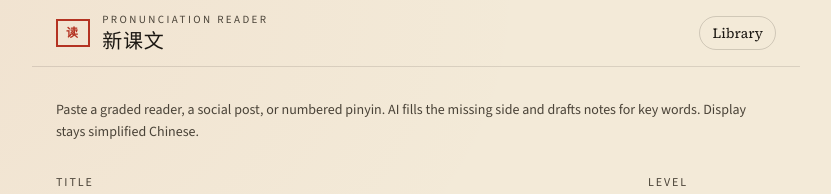
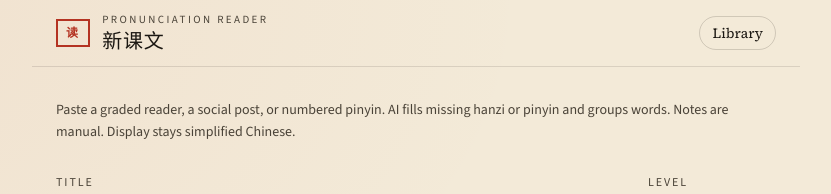
Before and after one commit to larry-fuqua/chinese-learning, a Next.js app: page /new in a window 1280 px wide. Shown: the top 194 px of the page, without its empty margins (224-1055 px from the left). Built offline with nearby package versions, Linux system fonts and the light colour scheme.

Commit message:
Document local and remote setup; drop personal config; notes stay manual.

```diff
--- a/src/components/NewStoryForm.tsx
+++ b/src/components/NewStoryForm.tsx
@@ -9,10 +9,9 @@ import {
   buildSentencesFromHanzi,
   looksLikePinyin,
   newId,
-  notesFromWordHints,
   onlyHanzi,
 } from "@/lib/text";
-import type { Note, PrepareResponse, Story, StoryLevel } from "@/lib/types";
+import type { PrepareResponse, Story, StoryLevel } from "@/lib/types";
 
 export function NewStoryForm({ storyId }: { storyId?: string }) {
   const router = useRouter();
@@ -105,7 +104,7 @@ export function NewStoryForm({ storyId }: { storyId?: string }) {
         throw new Error(body.error || "Could not group words. Try Save with AI.");
       }
       story.sentences = body.sentences;
-      story.notes = notesFromWordHints(body.sentences, existing?.notes ?? {});
+      story.notes = existing?.notes ?? {};
       await saveStory(story);
       router.push(`/read/${story.id}`);
     } catch (err) {
@@ -149,8 +148,8 @@ export function NewStoryForm({ storyId }: { storyId?: string }) {
       <main className="px-4 py-8 sm:px-6">
         <p className="font-[family-name:var(--font-sans)] text-sm leading-relaxed text-ink-soft">
           {editing
-            ? "Fix the Chinese (or title) and save. Your notes are kept unless you re-run AI, which only fills gaps."
-            : "Paste a graded reader, a social post, or numbered pinyin. AI fills the missing side and drafts notes for key words. Display stays simplified Chinese."}
+            ? "Fix the Chinese (or title) and save. Word groups and pinyin are rebuilt; your notes stay as you left them."
+            : "Paste a graded reader, a social post, or numbered pinyin. AI fills missing hanzi or pinyin and groups words. Notes are manual. Display stays simplified Chinese."}
         </p>
 
         <form
@@ -249,17 +248,8 @@ export function NewStoryForm({ storyId }: { storyId?: string }) {
   );
 }
 
-function keepUserNotes(notes: Record<string, Note>): Record<string, Note> {
-  const kept: Record<string, Note> = {};
-  for (const [key, note] of Object.entries(notes)) {
-    if (note.source === "user") kept[key] = note;
-  }
-  return kept;
-}
-
 function toStory(prepared: PrepareResponse, existing: Story | null): Story {
   const now = new Date().toISOString();
-  const userNotes = existing ? keepUserNotes(existing.notes) : {};
   return {
     id: existing?.id ?? newId(),
     title: prepared.title,
@@ -267,7 +257,7 @@ function toStory(prepared: PrepareResponse, existing: Story | null): Story {
     bundled: existing?.bundled,
     hanzi: prepared.hanzi,
     sentences: prepared.sentences,
-    notes: { ...prepared.notes, ...userNotes },
+    notes: existing?.notes ?? {},
     createdAt: existing?.createdAt ?? now,
     updatedAt: now,
   };
```
